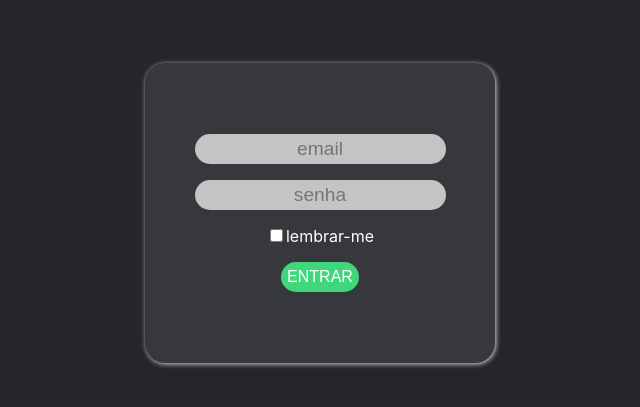
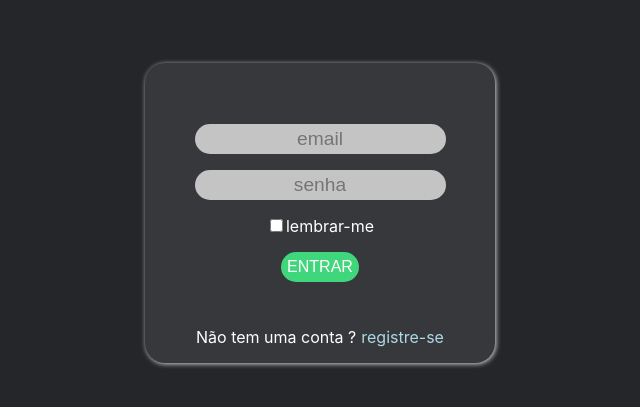
Before and after one commit to okatsuo/boilerplate-frontend-with-login, a Next.js app: page /login in a window 1280 px wide. Shown: the part 187-594 px from the top of the page, without its empty margins (320-960 px from the left). Built offline with nearby package versions, Linux system fonts and the light colour scheme; no server answers.

Commit message:
feat: link to create an account

```diff
--- a/src/components/authentication/login/index.tsx
+++ b/src/components/authentication/login/index.tsx
@@ -88,6 +88,10 @@ const Login = () => {
                 </Form>
               )}
             </Formik>
+            <Styles.ToRegister>
+              Não tem uma conta ?
+              <Styles.Register onClick={async () => await Router.push('/register')}>registre-se</Styles.Register>
+            </Styles.ToRegister>
           </Styles.Square>
         </Styles.Content>
       </Container>
--- a/src/components/authentication/styles.ts
+++ b/src/components/authentication/styles.ts
@@ -17,6 +17,7 @@ export const Square = styled.div`
     height: 300px;
     border-radius: 20px;
     display: flex;
+    flex-direction: column;
     align-items: center;
     justify-content: center;
     box-shadow: 1px 1px 5px lightgrey;
@@ -28,3 +29,13 @@ export const Items = styled.div`
   flex-direction: column;
   align-items: center;
 `
+export const ToRegister = styled.div`
+  position: relative;
+  bottom: -45px;
+`
+
+export const Register = styled.span`
+  padding-left: 5px;
+  color: lightblue;
+  cursor: pointer;
+`
```
